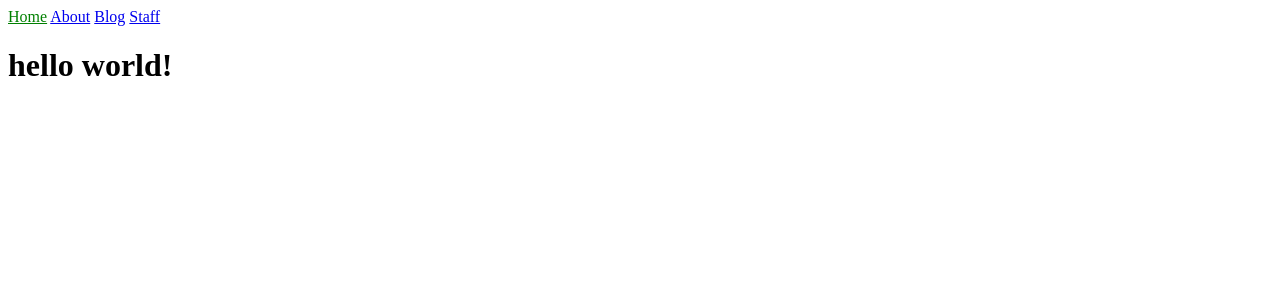
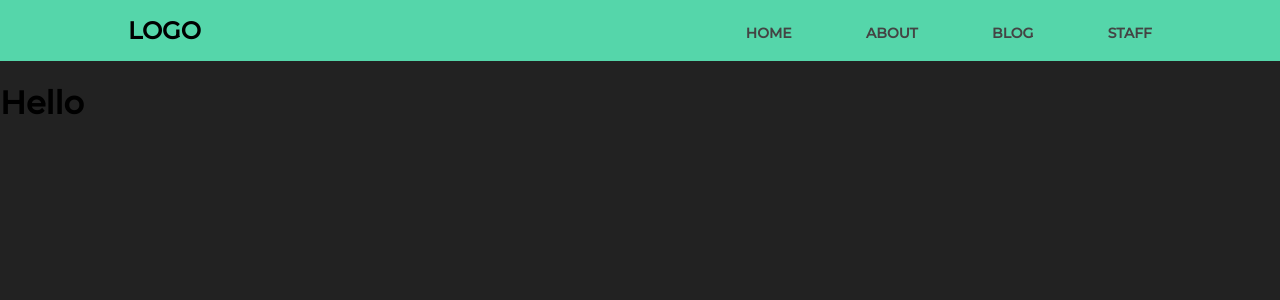
Before and after one commit to 40437404/40437404.github.io, a Jekyll site: the page built from index.html, in a window 1280 px wide. Shown: the top 300 px of the page. Built offline with Jekyll 4.4.1, drawn with Linux system fonts in a browser that asks for light colours.

Commit message:
added nav bar

```diff
--- a/_includes/navigation.html
+++ b/_includes/navigation.html
@@ -1,5 +1,12 @@
-<nav>
-  {% for item in site.data.navigation %}
-    <a href="{{ item.link }}" {% if page.url == item.link %}class="current"{% endif %}>{{ item.name }}</a>
-  {% endfor %}
-</nav>
+<header>
+  <div class="container">
+    <h1 class="logo">LOGO</h1>
+    <nav>
+      <ul class="nav_links">
+        {% for item in site.data.navigation %}
+          <li><a href="{{ item.link }}" {% if page.url == item.link %}class="current"{% endif %}>{{ item.name }}</a></li>
+        {% endfor %}
+      </ul>
+    </nav>
+  </div>
+</header>
--- a/_sass/main.scss
+++ b/_sass/main.scss
@@ -1,3 +1,75 @@
-.current {
-    color: green;
+body {
+	margin: 0;
+	background: #222;
+	font-family: 'Montserrat', sans-serif;
+	font-weight: 800;
 }
+
+.container {
+	width: 80%;
+	margin: 0 auto;
+}
+
+header {
+  background: #55d6aa;
+}
+
+header::after {
+  content: '';
+  display: table;
+  clear: both;
+}
+
+.logo {
+    display: inline-block;
+    margin-right: 70px;
+    padding-top: 0;
+    font-size: 24px;
+    position: relative;
+}
+
+nav {
+  float: right;
+}
+
+nav ul {
+  margin: 0;
+  padding: 0;
+  list-style: none;
+}
+
+nav li {
+  display: inline-block;
+  margin-left: 70px;
+  padding-top: 23px;
+
+  position: relative;
+}
+
+nav a {
+  color: #444;
+  text-decoration: none;
+  text-transform: uppercase;
+  font-size: 14px;
+}
+
+nav a:hover {
+  color: #000;
+}
+
+nav a::before {
+  content: '';
+  display: block;
+  height: 5px;
+  background-color: #444;
+
+  position: absolute;
+  top: 0;
+  width: 0%;
+
+  transition: all ease-in-out 250ms;
+}
+
+nav a:hover::before {
+  width: 100%;
+}
--- a/assets/css/styles.scss
+++ b/assets/css/styles.scss
@@ -1,3 +1,4 @@
 ---
 ---
+@import url('https://fonts.googleapis.com/css?family=Montserrat:500&display=swap');
 @import "main";
--- a/index.html
+++ b/index.html
@@ -1,4 +1,4 @@
 ---
 title: Home
 ---
-<h1>{{ "Hello World!" | downcase }}</h1>
+<h1>Hello</h1>
```
Also changed, not shown: assets/images/logo.png (added).
